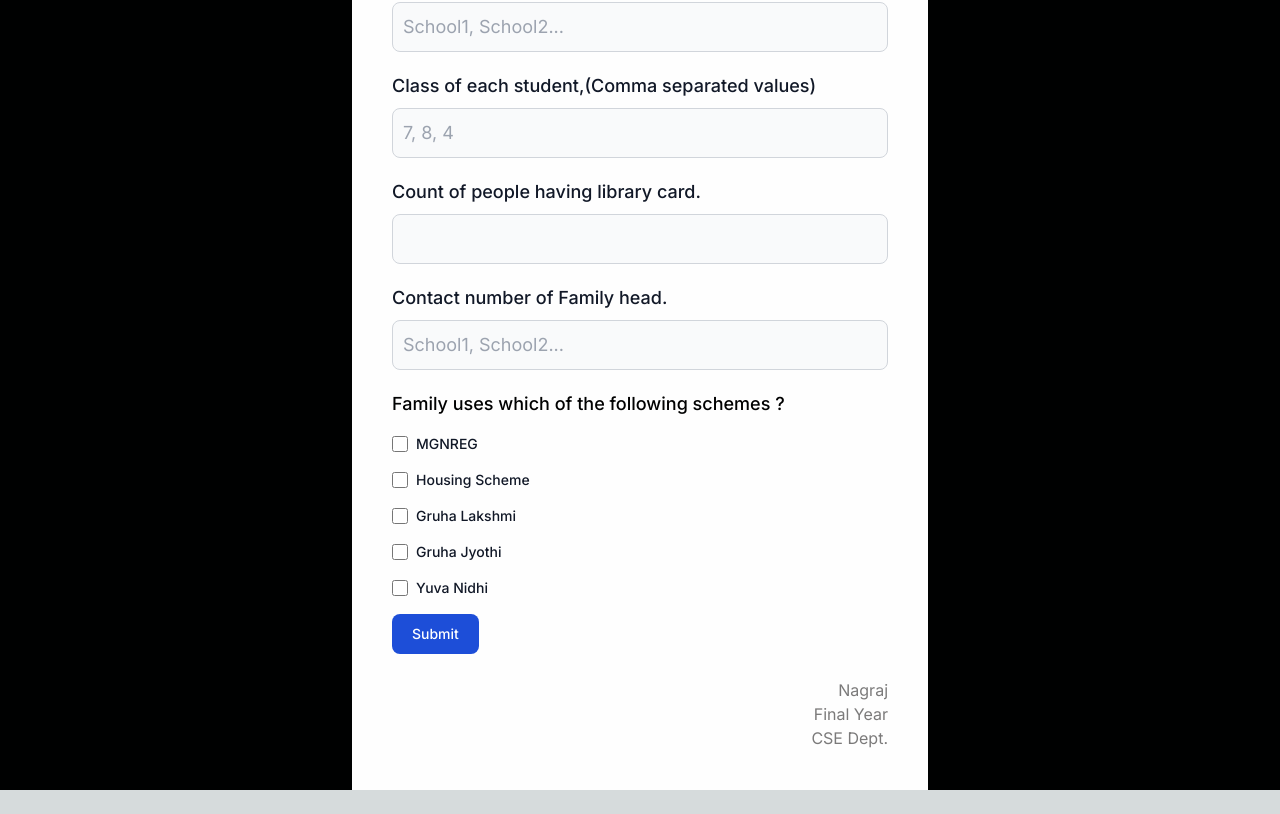
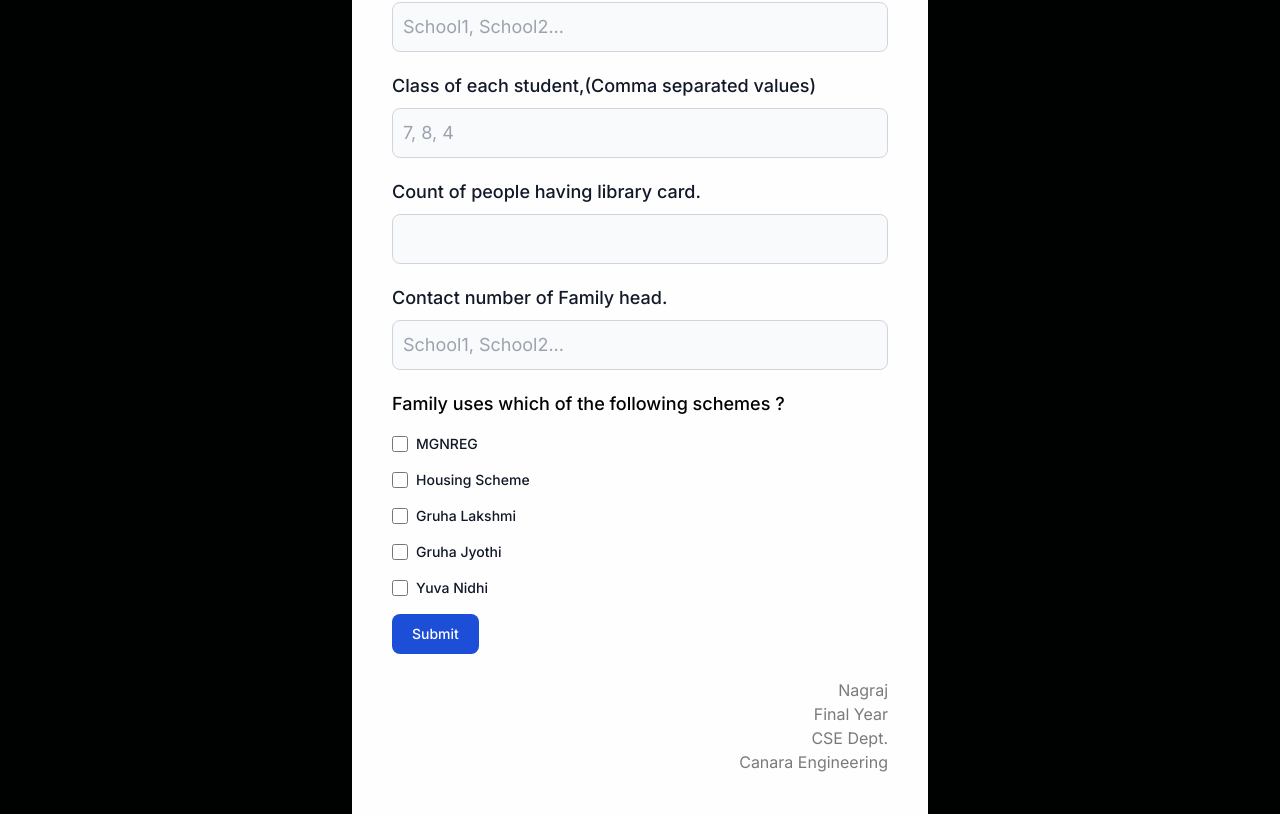
Before and after one commit to not-nag/data-collection, a Next.js app: page / in a window 1280 px wide. Shown: the part 1518-2332 px from the top of the page. Before the commit the page ends 2308 px from the top, so only its background shows below. Built offline with nearby package versions, Linux system fonts and the light colour scheme.

Commit message:
Extra fields

```diff
--- a/app/page.tsx
+++ b/app/page.tsx
@@ -445,6 +445,7 @@ export default function Form() {
           <p>Nagraj</p>
           <p>Final Year</p>
           <p>CSE Dept.</p>
+          <p>Canara Engineering</p>
         </div>
       </div>
     </div>
```
